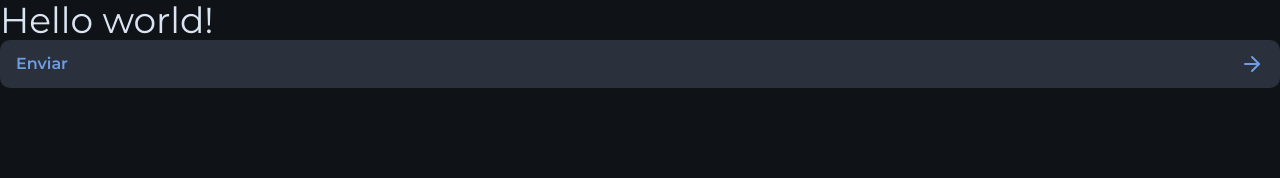
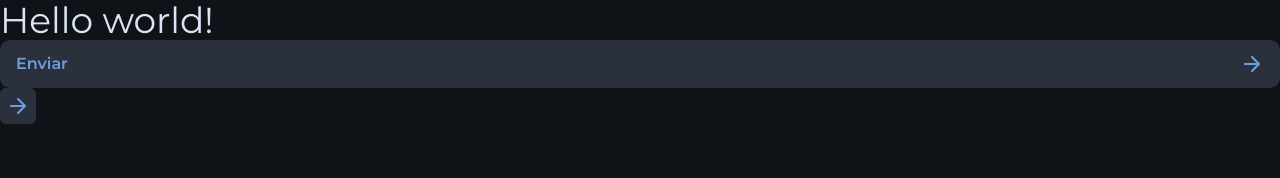
Before and after one commit to Gui-dev/devstage, a Next.js app in the folder web/: page / in a window 1280 px wide. Shown: the top 178 px of the page. Built offline with nearby package versions, Linux system fonts and the light colour scheme.

Commit message:
feat: add icon button component

```diff
--- a/web/src/app/page.tsx
+++ b/web/src/app/page.tsx
@@ -1,4 +1,5 @@
 import { Button } from '@/components/button'
+import { IconButton } from '@/components/icon-button'
 import { ArrowRight } from 'lucide-react'
 
 export default function Home() {
@@ -9,6 +10,9 @@ export default function Home() {
         Enviar
         <ArrowRight />
       </Button>
+      <IconButton>
+        <ArrowRight />
+      </IconButton>
     </main>
   )
 }
--- /dev/null
+++ b/web/src/components/icon-button.tsx
@@ -0,0 +1,16 @@
+import type { ComponentProps, ReactNode } from 'react'
+
+interface IIconButtonProps extends ComponentProps<'button'> {
+  children: ReactNode
+}
+
+export const IconButton = ({ children, ...rest }: IIconButtonProps) => {
+  return (
+    <button
+      className="cursor-pointer rounded-md bg-gray-500 p-1.5 text-blue transition-colors duration-300 hover:bg-blue hover:text-gray-900"
+      {...rest}
+    >
+      {children}
+    </button>
+  )
+}
```
